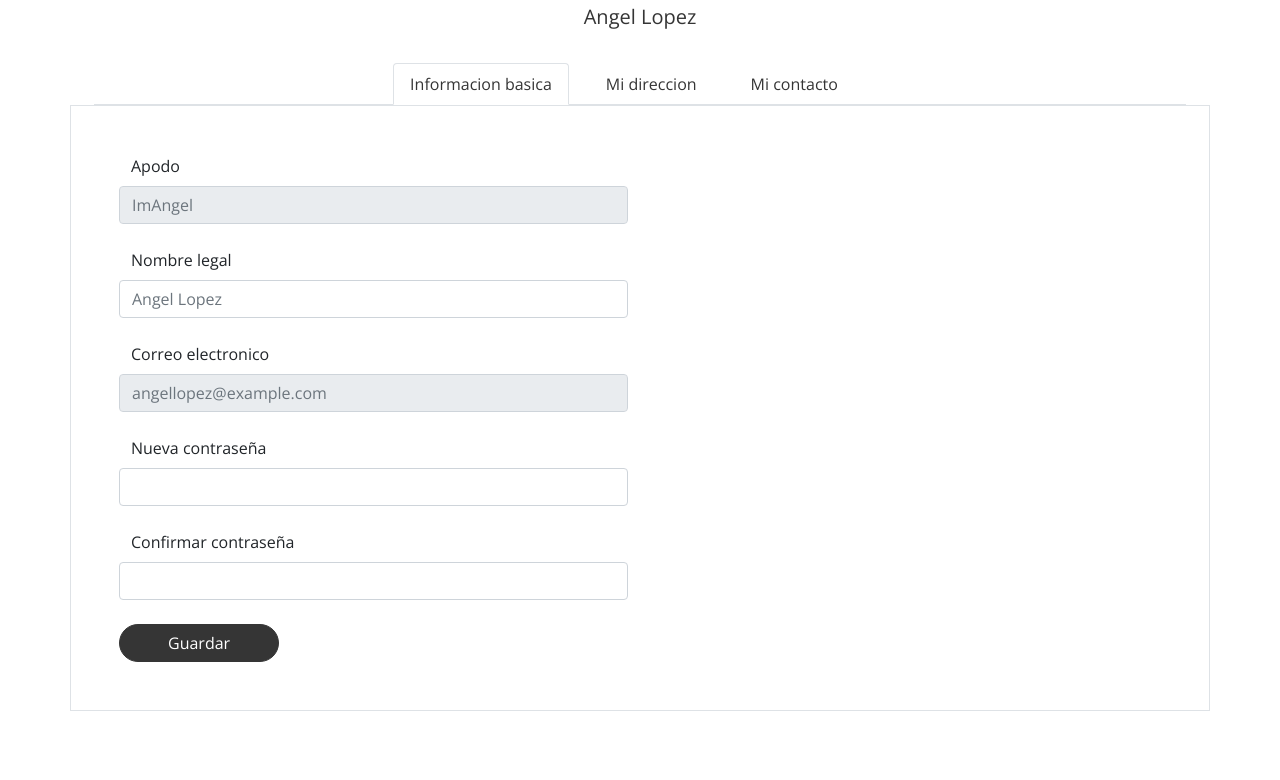
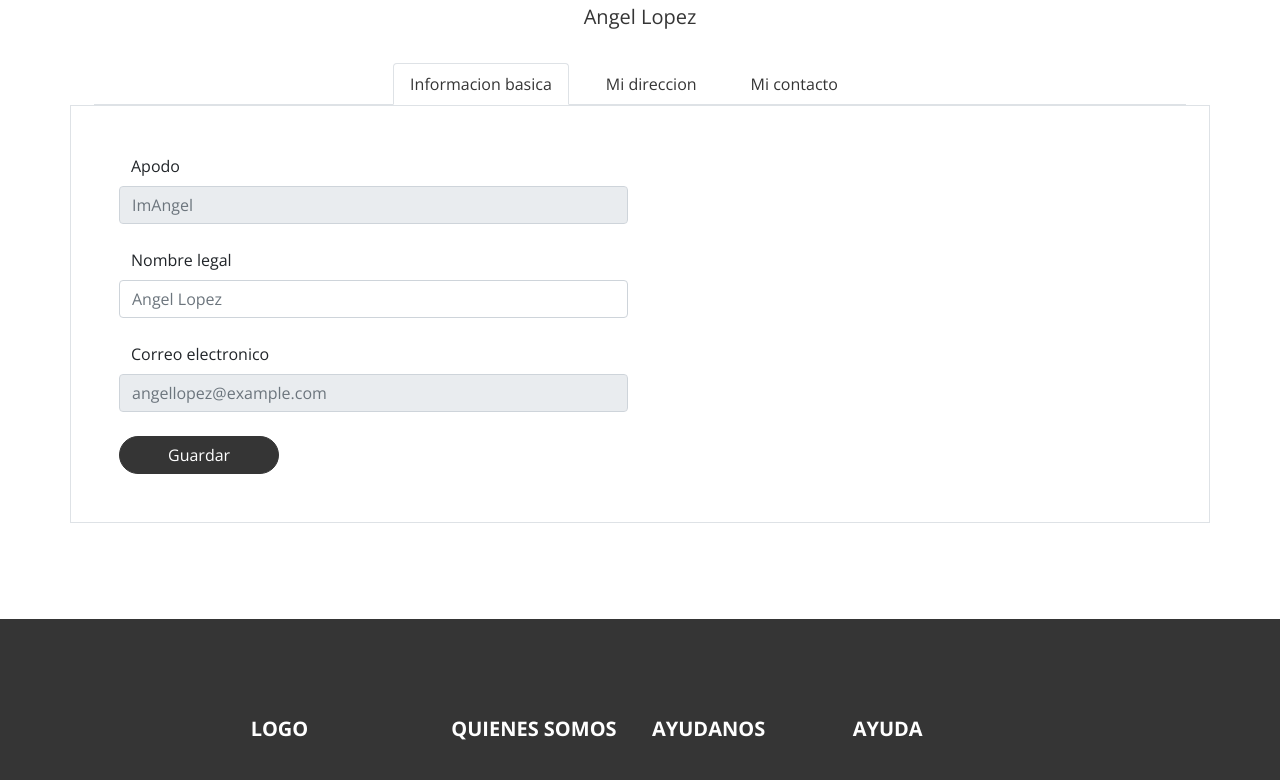
Before and after one commit to srteerra/la-biblioteca-de-trantor, a Vue app: page /profile in a window 1280 px wide. Shown: the part 433-1213 px from the top of the page. Built offline with nearby package versions, Linux system fonts and the light colour scheme.

Commit message:
signin and signup functional, but needs redirect

```diff
--- a/src/app/App.vue
+++ b/src/app/App.vue
@@ -22,13 +22,13 @@
             <p class="mb-5">Por favor ingresa tus credenciales correctamente:</p>
             <form method="POST" action="/api/v1/users/login">
               <div class="mb-3">
-                <label for="exampleInputEmail1" class="form-label">Correo electronico</label>
-                <input type="email" name="user_email" class="form-control rounded-pill" id="user_email" aria-describedby="emailHelp">
+                <label for="loginEmail" class="form-label">Correo electronico</label>
+                <input type="email" name="user_email" class="form-control rounded-pill" id="loginEmail" aria-describedby="emailHelp">
                 <div id="emailHelp" class="form-text">No compartas tu informacion con nadie mas.</div>
               </div>
               <div class="mb-3">
-                <label for="exampleInputPassword1" class="form-label">Contraseña</label>
-                <input type="password" name="user_password" class="form-control rounded-pill" id="user_password">
+                <label for="loginPassword" class="form-label">Contraseña</label>
+                <input type="password" name="user_password" class="form-control rounded-pill" id="loginPassword">
               </div>
               <div class="mb-3 form-check">
                 <input type="checkbox" class="form-check-input" id="exampleCheck1">
@@ -64,6 +64,10 @@
                 <div class="container">
                   <form class="row" method="POST" action="/api/v1/users/signup">
                     <div class="col-12 col-lg-6">
+                      <div class="mb-3">
+                        <label for="registerNickname" class="form-label">Nickname</label>
+                        <input type="text" name="user_nickname" class="form-control rounded-pill" id="registerNickname">
+                      </div>
                       <div class="mb-3">
                         <label for="registerEmail" class="form-label">Correo electronico</label>
                         <input type="email" name="user_email" class="form-control rounded-pill" id="registerEmail">
--- a/src/app/views/Profile.vue
+++ b/src/app/views/Profile.vue
@@ -58,27 +58,6 @@
                             :placeholder="userEmail"
                             aria-label="Disabled input"
                             disabled>
-                        <label
-                            for="userPassV"
-                            class="form-label">
-                            Nueva contraseña
-                        </label>
-                        <input
-                            class="form-control mb-4"
-                            id="userNewPassV"
-                            type="text"
-                            placeholder=""
-                            required>
-                        <label
-                            for="userPassV"
-                            class="form-label">
-                            Confirmar contraseña
-                        </label>
-                        <input
-                            class="form-control mb-4"
-                            id="userConPassV"
-                            type="text"
-                            placeholder="">
                         <div class="col-12 p-0">
                             <button type="submit" class="btn btn-dark rounded-pill px-5">Guardar</button>
                         </div>
--- a/src/routes/users.routes.js
+++ b/src/routes/users.routes.js
@@ -116,9 +116,8 @@ router.post("/login", async (req, res, next) => {
         data=data.data
         res.status(200).json({
           message:'success',
-          data
+          data,
         });
-
       },
       next
     );
```
